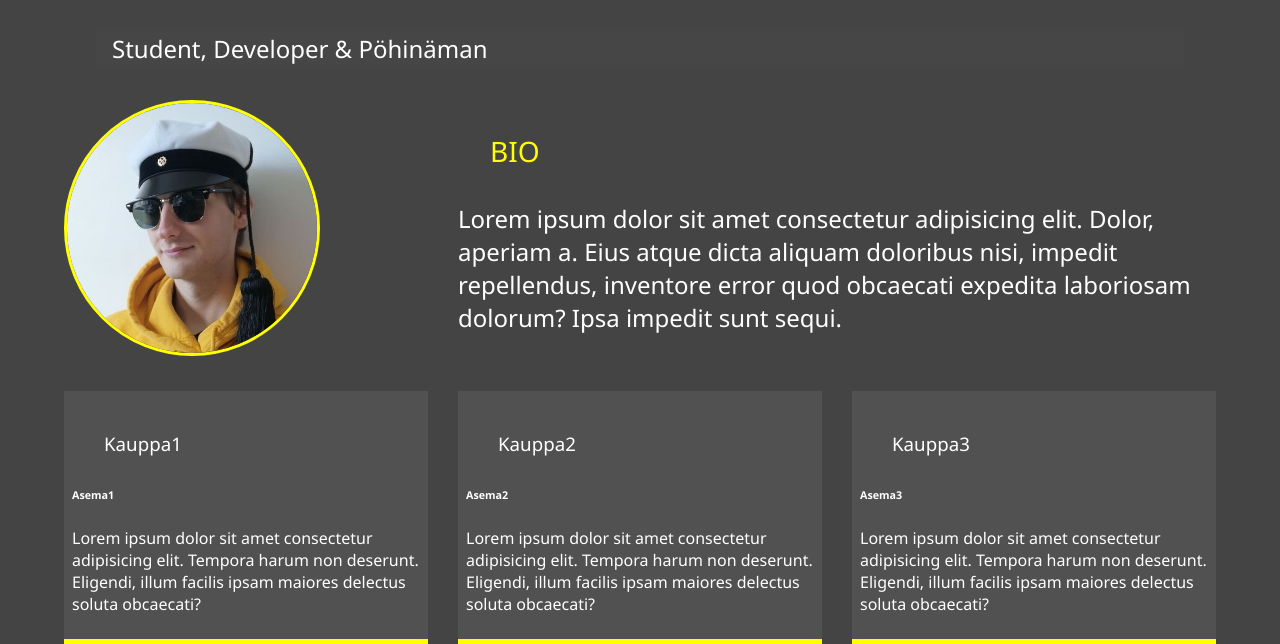
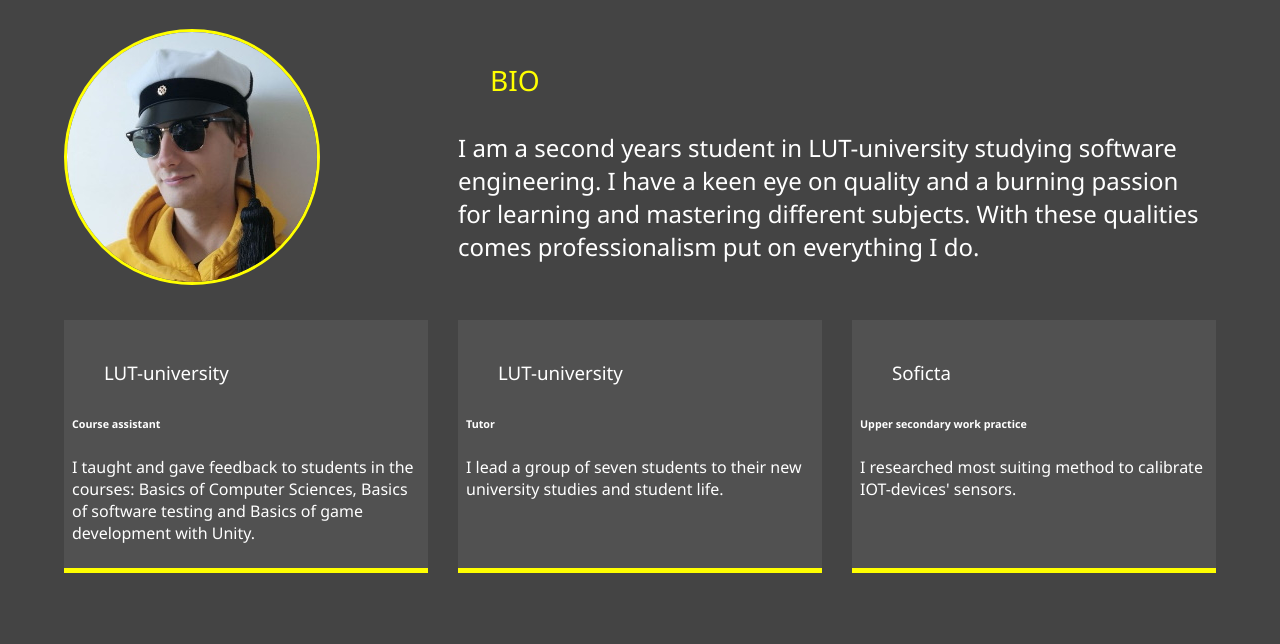
Before and after one commit to KeMaKone/SDS-Front-end-portfolio, a website: page build/about.html in a window 1280 px wide. Shown: the part 230-874 px from the top of the page. After the commit the page ends 803 px from the top, so only its background shows below. Drawn offline with Linux system fonts and the light colour scheme.

Commit message:
feat: add real data

```diff
--- a/build/about.html
+++ b/build/about.html
@@ -33,7 +33,7 @@
                 </li>
                 <li class="nav-item">
                     <a href="work.html" class="nav-link">
-                        Work
+                        Projects
                     </a>
                 </li>
                 <li class="nav-item">
@@ -48,31 +48,28 @@
         <h1 class="lg-heading">
             <span class="text-secondary">About me</span>
         </h1>
-        <h2 class="sm-heading">
-            Student, Developer & Pöhinäman
-        </h2>
         <div class="about-info">
             <div class="bio-image">
                 <img src="media/img/portrait.jpg" alt="Picture of Konsta Keski-Mattinen">
             </div>
             <div class="bio">
                 <h3 class="text-secondary">BIO</h3>
-                <p>Lorem ipsum dolor sit amet consectetur adipisicing elit. Dolor, aperiam a. Eius atque dicta aliquam doloribus nisi, impedit repellendus, inventore error quod obcaecati expedita laboriosam dolorum? Ipsa impedit sunt sequi.</p>
+                <p>I am a second years student in LUT-university studying software engineering. I have a keen eye on quality and a burning passion for learning and mastering different subjects. With these qualities comes professionalism put on everything I do.</p>
             </div>
             <div class="job job-1">
-                <h3>Kauppa1</h3>
-                <h6>Asema1</h6>
-                <p>Lorem ipsum dolor sit amet consectetur adipisicing elit. Tempora harum non deserunt. Eligendi, illum facilis ipsam maiores delectus soluta obcaecati?</p>
+                <h3>LUT-university</h3>
+                <h6>Course assistant</h6>
+                <p>I taught and gave feedback to students in the courses: Basics of Computer Sciences, Basics of software testing and Basics of game development with Unity.</p>
             </div>
             <div class="job job-2">
-                <h3>Kauppa2</h3>
-                <h6>Asema2</h6>
-                <p>Lorem ipsum dolor sit amet consectetur adipisicing elit. Tempora harum non deserunt. Eligendi, illum facilis ipsam maiores delectus soluta obcaecati?</p>
+                <h3>LUT-university</h3>
+                <h6>Tutor</h6>
+                <p>I lead a group of seven students to their new university studies and student life.</p>
             </div>
             <div class="job job-3">
-                <h3>Kauppa3</h3>
-                <h6>Asema3</h6>
-                <p>Lorem ipsum dolor sit amet consectetur adipisicing elit. Tempora harum non deserunt. Eligendi, illum facilis ipsam maiores delectus soluta obcaecati?</p>
+                <h3>Soficta</h3>
+                <h6>Upper secondary work practice</h6>
+                <p>I researched most suiting method to calibrate IOT-devices' sensors.</p>
             </div>
         </div>
 
```
Also changed, not shown: build/contact.html (+3 -3 lines), build/index.html (+6 -6 lines), build/work.html (+2 -2 lines).
